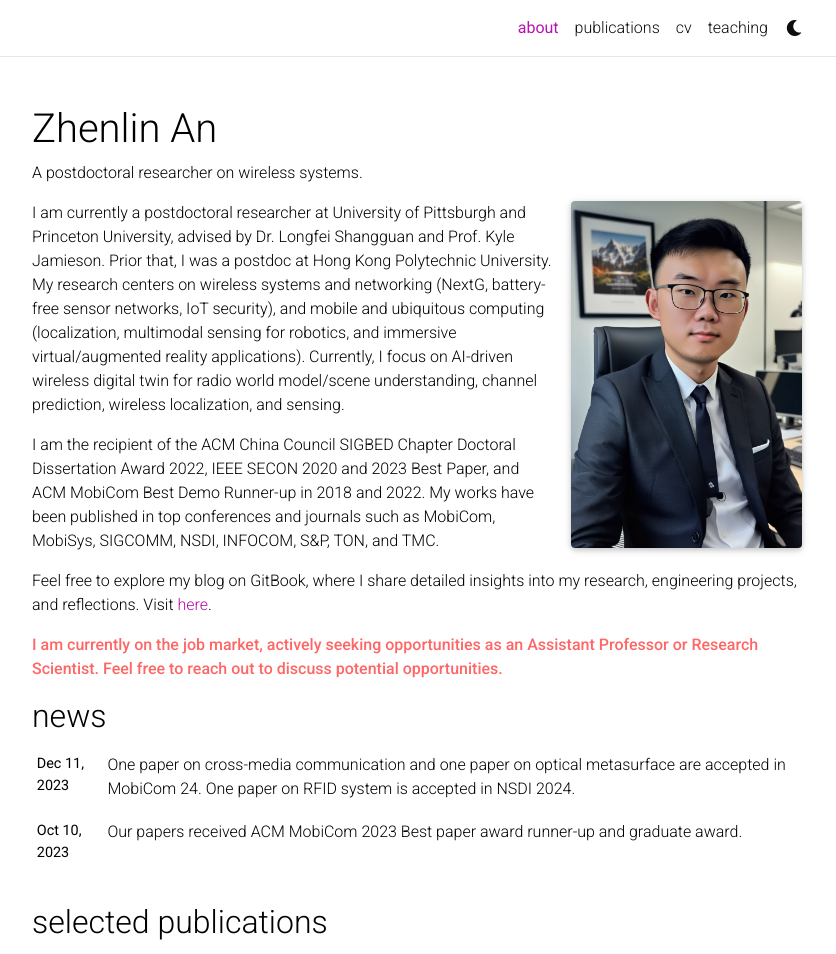
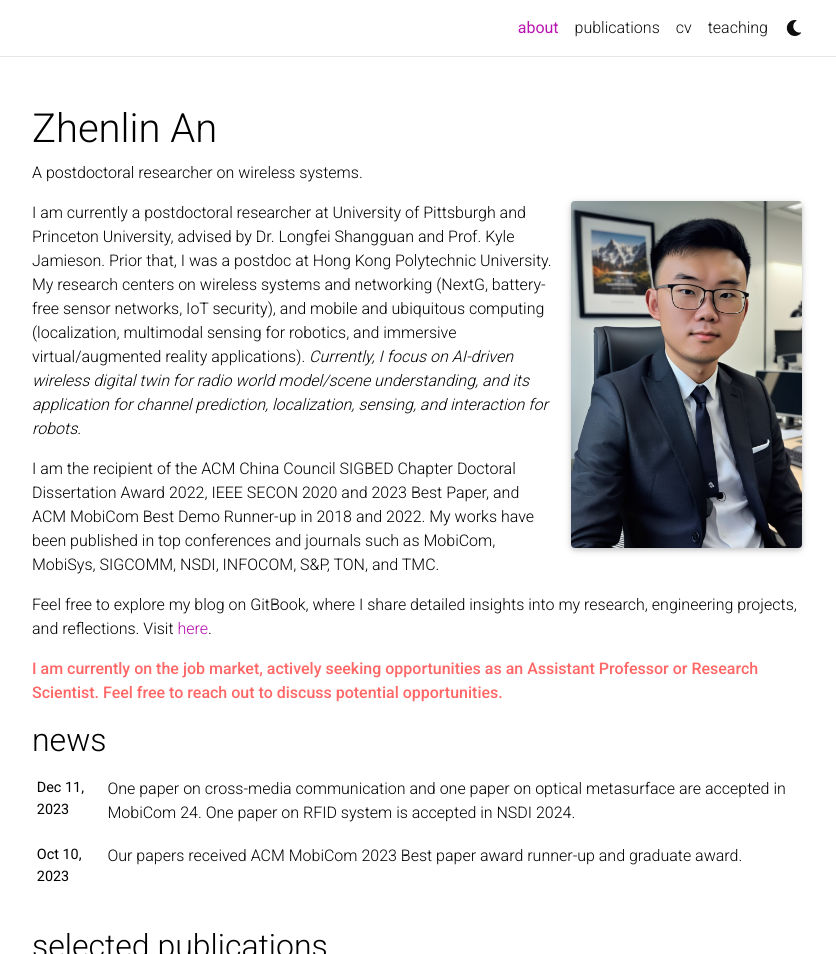
Before and after one commit to Anplus/anplus.github.io, a Jekyll site: the page built from _pages/about.md, in a window 1280 px wide and 1267 px high, cut to the strip 0-954 px from the top of the window. Shown: the whole strip, without its empty margins (223-1059 px from the left). Built offline with Jekyll 4.4.1, drawn with Linux system fonts in a browser that asks for light colours; full-size pictures stand in for the smaller copies a plugin makes; comment, search, counter and statistics services are not loaded; a style sheet for code colours, icons or effects is not loaded.

Commit message:
Update about.md

```diff
--- a/_pages/about.md
+++ b/_pages/about.md
@@ -15,7 +15,7 @@
 social: true  # includes social icons at the bottom of the page
 ---
 
-I am currently a postdoctoral researcher at University of Pittsburgh and Princeton University, advised by Dr. Longfei Shangguan and Prof. Kyle Jamieson. Prior that, I was a postdoc at Hong Kong Polytechnic University. My research centers on wireless systems and networking (NextG, battery-free sensor networks, IoT security), and mobile and ubiquitous computing (localization, multimodal sensing for robotics, and immersive virtual/augmented reality applications). Currently, I focus on AI-driven wireless digital twin for radio world model/scene understanding, channel prediction, wireless localization, and sensing.
+I am currently a postdoctoral researcher at University of Pittsburgh and Princeton University, advised by Dr. Longfei Shangguan and Prof. Kyle Jamieson. Prior that, I was a postdoc at Hong Kong Polytechnic University. My research centers on wireless systems and networking (NextG, battery-free sensor networks, IoT security), and mobile and ubiquitous computing (localization, multimodal sensing for robotics, and immersive virtual/augmented reality applications). *Currently, I focus on AI-driven wireless digital twin for radio world model/scene understanding, and its application for channel prediction, localization, sensing, and interaction for robots.*
 
 I am the recipient of the ACM China Council SIGBED Chapter Doctoral Dissertation Award 2022, IEEE SECON 2020 and 2023 Best Paper, and ACM MobiCom Best Demo Runner-up in 2018 and 2022. My works have been published in top conferences and journals such as MobiCom, MobiSys, SIGCOMM, NSDI, INFOCOM, S&P, TON, and TMC.
 
```
